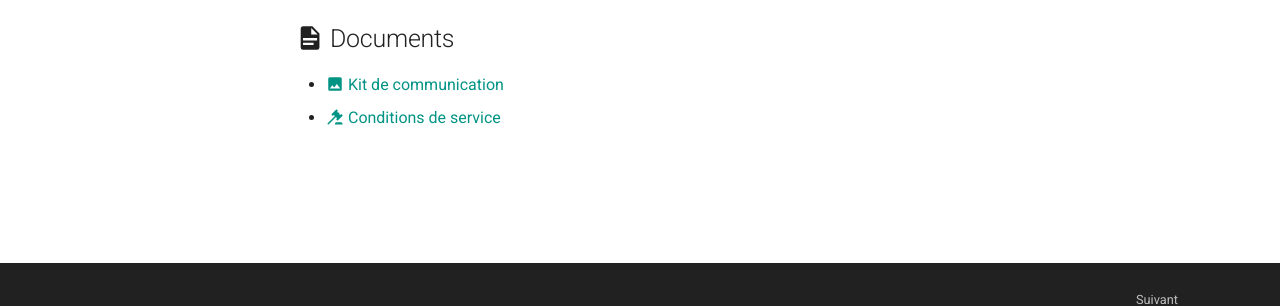
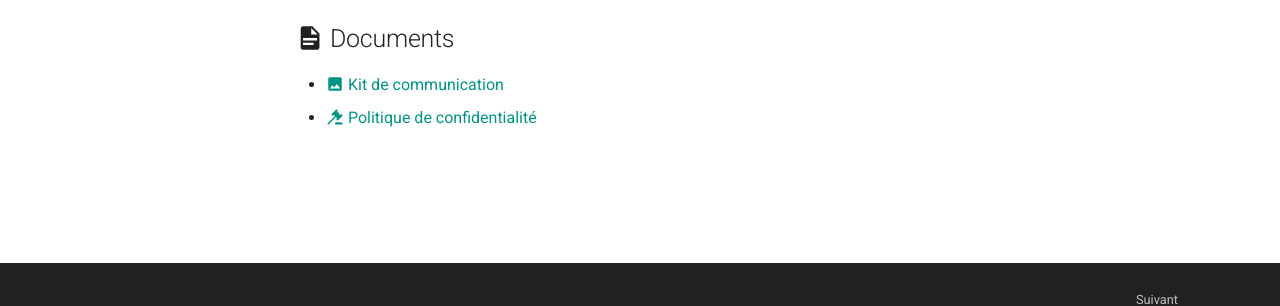
Before and after one commit to PapillonApp/docs, an MkDocs documentation site: the page built from docs/index.md, in a window 1280 px wide. Shown: the part 481-787 px from the top of the page. Built offline with MkDocs 1.6.1 and Material for MkDocs 9.7.7, drawn with Linux system fonts in a browser that asks for light colours; comment, search, counter and statistics services are not loaded.

Commit message:
Update index.md

```diff
--- a/docs/index.md
+++ b/docs/index.md
@@ -9,4 +9,4 @@
 
 ## :material-file-document: Documents
 - [:material-image: Kit de communication](documents/communication-kit)
-- [:material-gavel: Conditions de service](documents/terms-of-service)
+- [:material-gavel: Politique de confidentialité](documents/privacy-policy)
```
